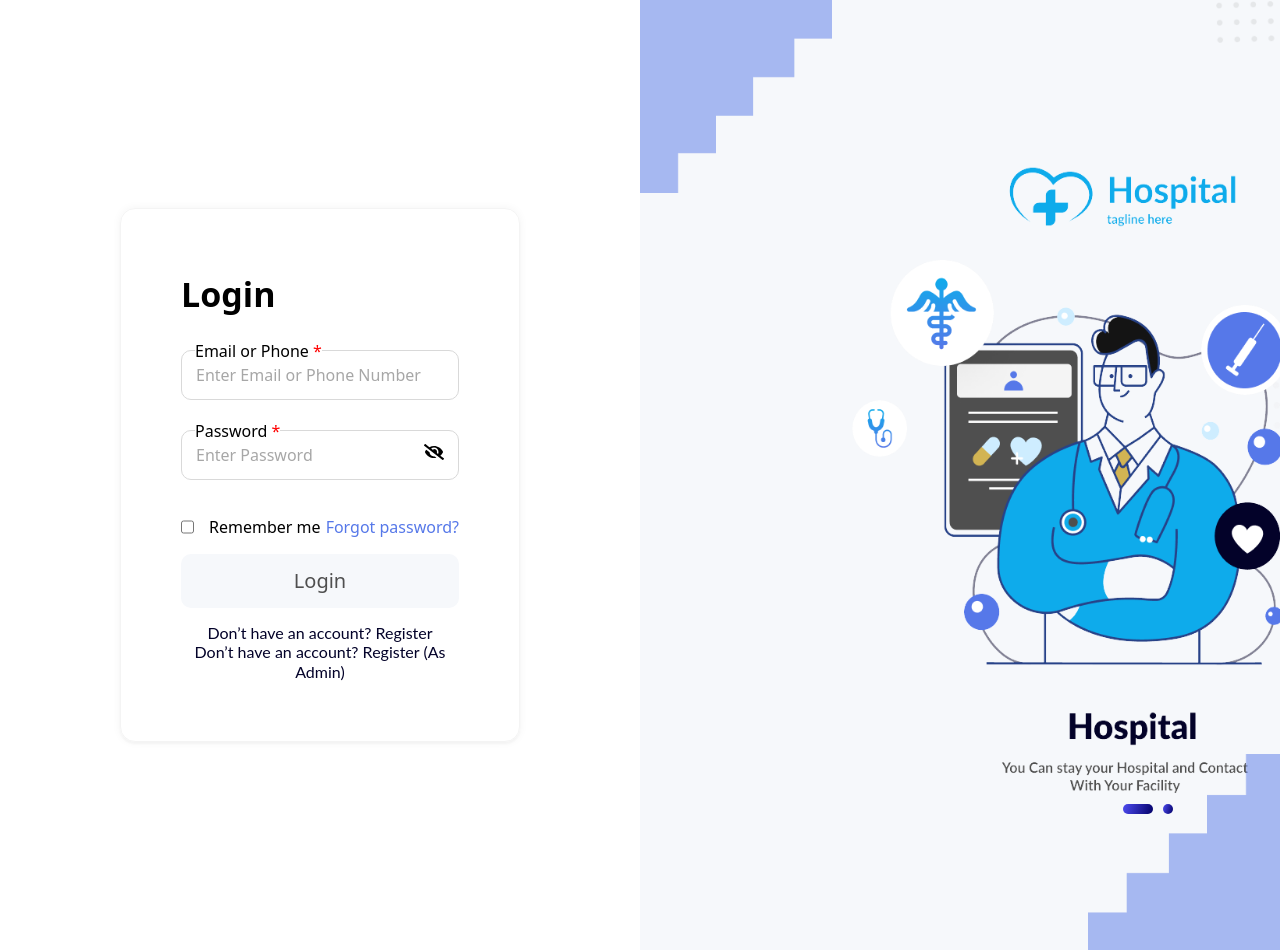
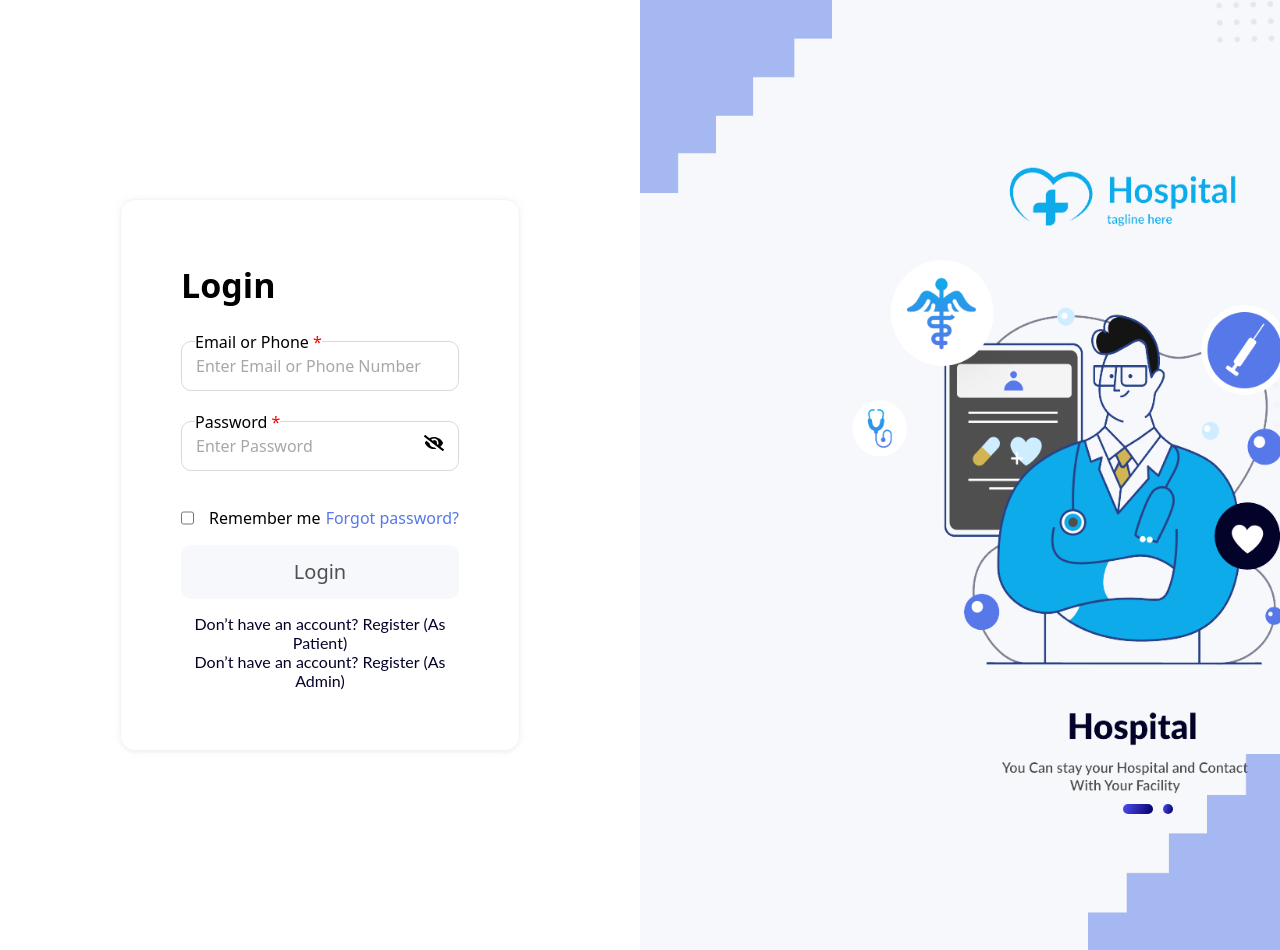
Before and after one commit to SwiftRut/frontend_Patient_Management, a React (Vite) app: page /login in a window 1280 px wide. Shown: the top 950 px of the page. Built offline with nearby package versions, Linux system fonts and the light colour scheme.

Commit message:
add link at login.jsx for as admin or as patient register

```diff
--- a/src/pages/Login.jsx
+++ b/src/pages/Login.jsx
@@ -152,7 +152,7 @@ const Login = () => {
                         className="registration-btn"
                         onClick={() => navigate("/patientRegistration")}
                       >
-                        <p style={{ cursor: "pointer" }}>Don’t have an account? Register</p>
+                        <p style={{ cursor: "pointer" }}>Don’t have an account? Register (As Patient)</p>
                       </div>
                        <div
                         className="registration-btn"
```
